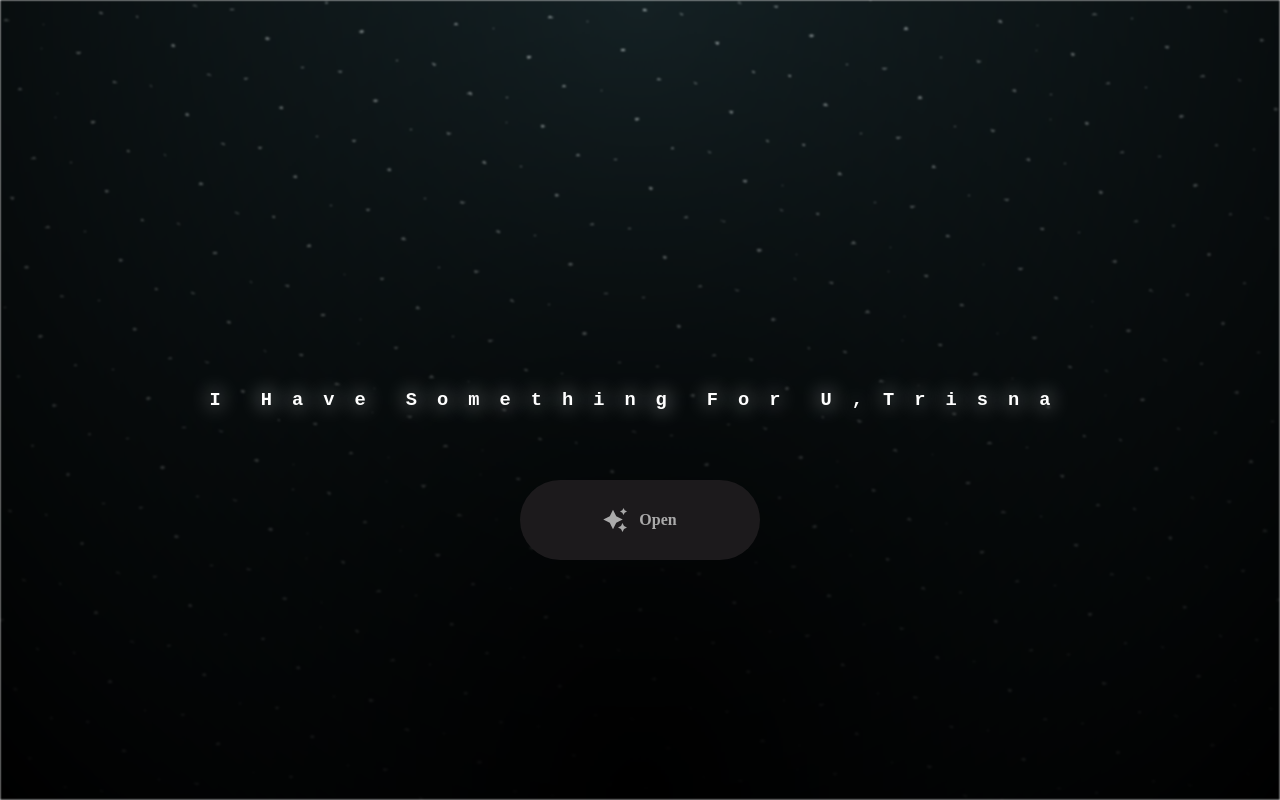
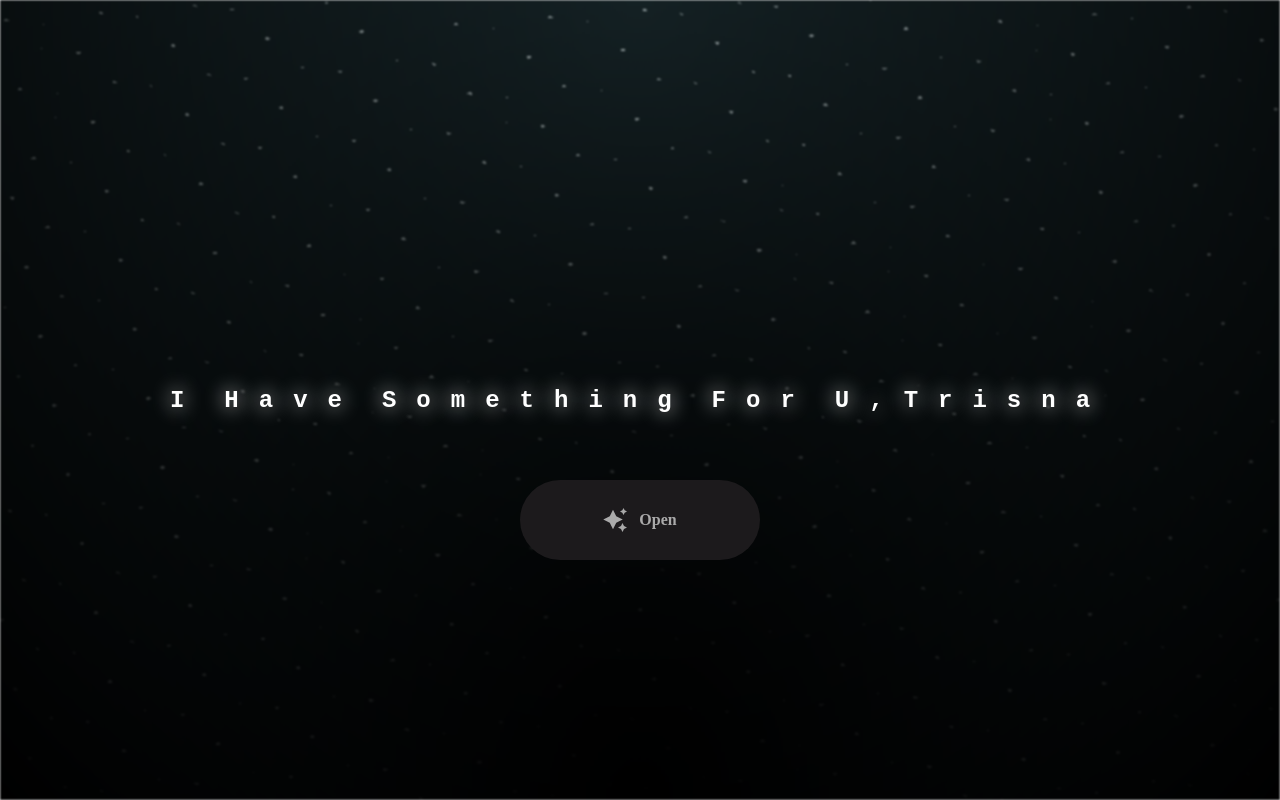
Before and after one commit to KrisnaMahardika/Flower, a plain HTML site: page index.html in a window 1280 px wide. Drawn offline with Linux system fonts and the light colour scheme.

Commit message:
Fix text

```diff
--- a/index.html
+++ b/index.html
@@ -15,7 +15,7 @@
   <div class="night"></div>
 
   <!-- Title -->
-  <h3 class="title"></h3>
+  <h2 class="title"></h2>
 
   <!-- Button -->
   <div style="position: absolute; top: 60vh; width: 100%; display: flex; justify-content: center;">
```
